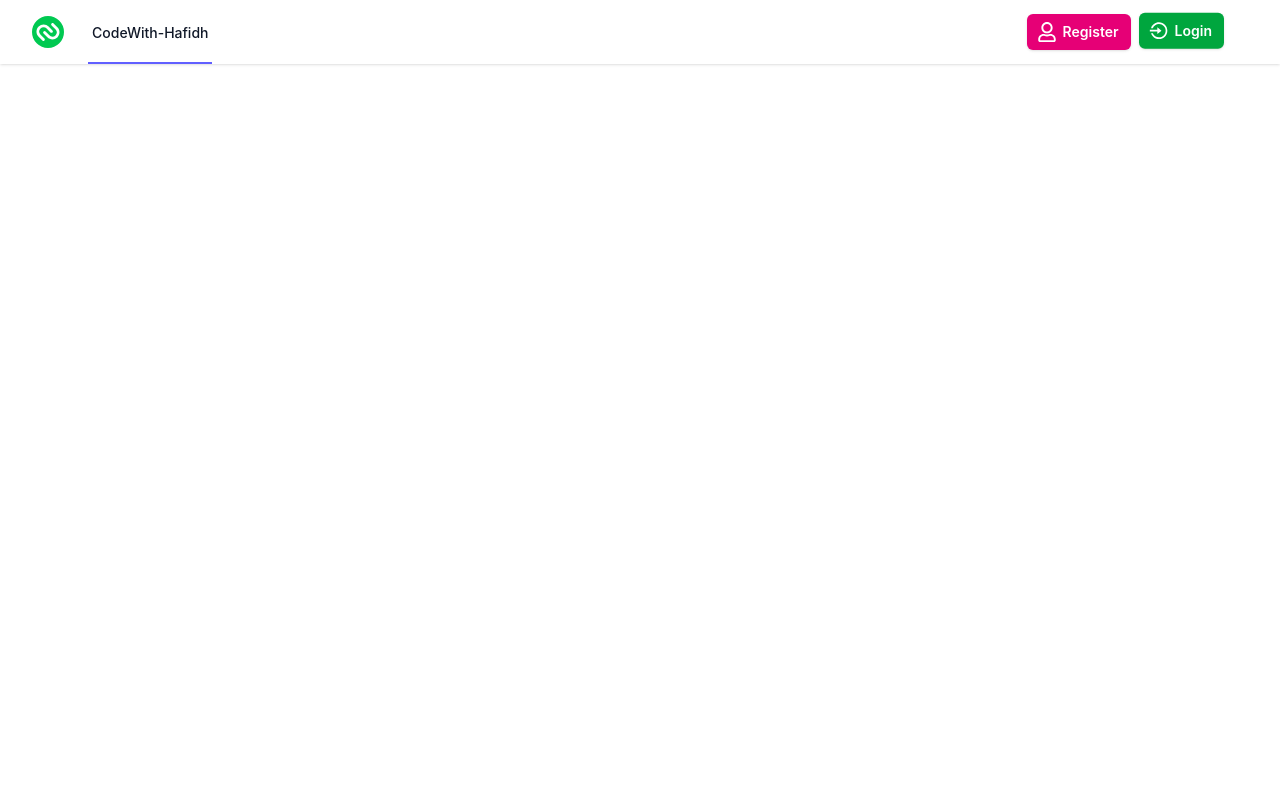
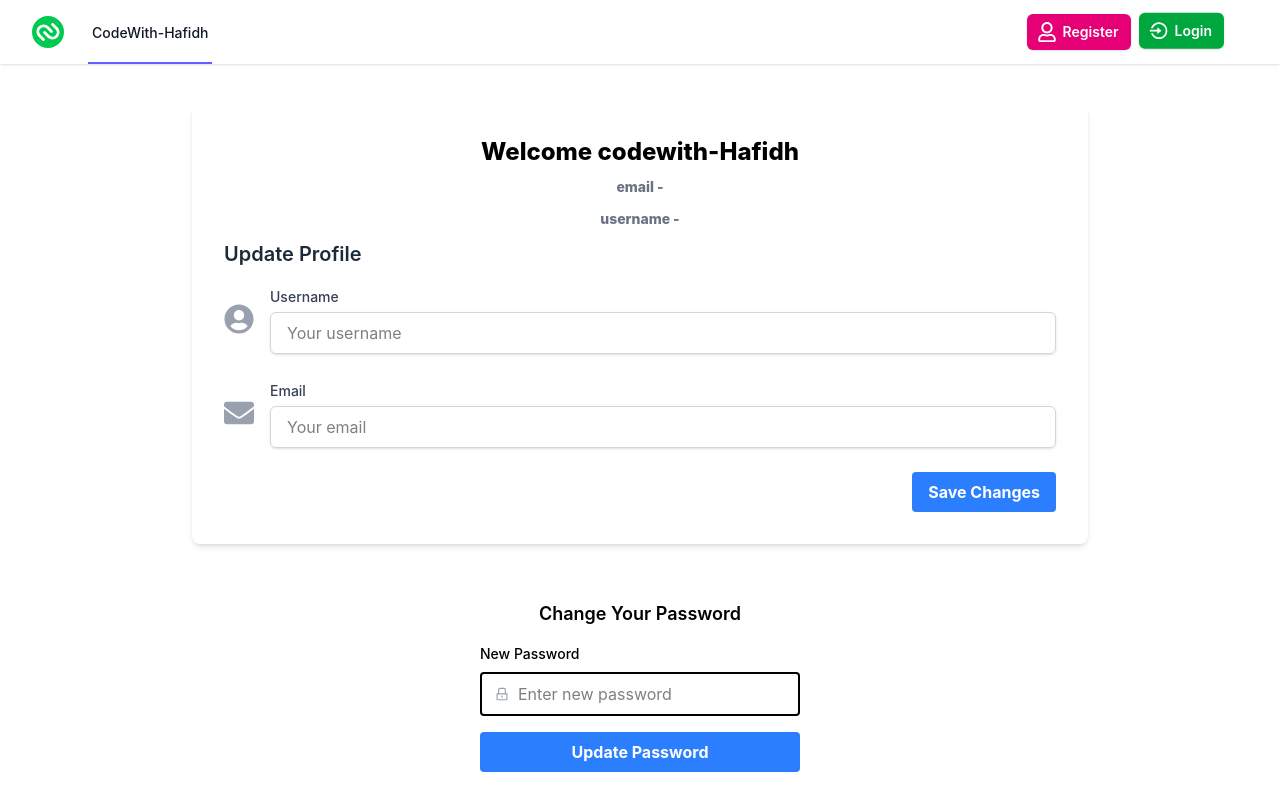
Before and after one commit to hafidh-099/Expense_tracker, a React (Vite) app in the folder expense-tracker-frontend/: page /profile in a window 1280 px wide. Built offline with nearby package versions, Linux system fonts and the light colour scheme; no server answers.

Commit message:
add change password

```diff
--- a/expense-tracker-frontend/src/App.jsx
+++ b/expense-tracker-frontend/src/App.jsx
@@ -11,6 +11,7 @@ import CategoriesList from "./components/Category/CategoriesList";
 import UpdateCategory from "./components/Category/UpdateCategory";
 import TransactionForm from "./components/Transactions/TransactionForm";
 import Dashboard from "./components/Users/Dashboard";
+import UserProfile from "./components/Users/UserProfile";
 
 const App = () => {
   // selector use to get select and get value from slice
@@ -28,6 +29,7 @@ const App = () => {
         <Route path="/update-category/:id" element={<UpdateCategory />} />
         <Route path="/add-transaction" element={<TransactionForm />} />
         <Route path="/dashboard" element={<Dashboard />} />
+        <Route path="/profile" element={<UserProfile />} />
       </Routes>
     </BrowserRouter>
   );
--- a/expense-tracker-frontend/src/components/Users/UpdatePassword.jsx
+++ b/expense-tracker-frontend/src/components/Users/UpdatePassword.jsx
@@ -2,21 +2,29 @@ import React, { useState } from "react";
 import { AiOutlineLock } from "react-icons/ai";
 import { useFormik } from "formik";
 import * as Yup from "yup";
+import { useMutation } from "@tanstack/react-query";
+import { updatePassProfileAPI } from "../../services/profile/ProfileServices";
 const validationSchema = Yup.object({
   password: Yup.string()
     .min(5, "Password must be at least 5 characters long")
     .required("Email is required"),
 });
 const UpdatePassword = () => {
+  const { mutateAsync } = useMutation({
+    mutationFn: updatePassProfileAPI,
+    mutationKey: ["update-password"],
+  });
   const formik = useFormik({
     initialValues: {
-      password: "123456",
+      password: "",
     },
     // Validations
     validationSchema,
     //Submit
     onSubmit: (values) => {
-      console.log(values);
+      mutateAsync(values)
+        .then()
+        .catch((error) => console.log(error));
     },
   });
   return (
@@ -36,7 +44,7 @@ const UpdatePassword = () => {
               id="new-password"
               type="password"
               name="newPassword"
-              {...formik.getFieldProps("email")}
+              {...formik.getFieldProps("password")}
               className="outline-none flex-1"
               placeholder="Enter new password"
             />
--- a/expense-tracker-frontend/src/components/Users/UserProfile.jsx
+++ b/expense-tracker-frontend/src/components/Users/UserProfile.jsx
@@ -2,8 +2,21 @@ import React from "react";
 import { FaUserCircle, FaEnvelope, FaLock } from "react-icons/fa";
 import { useFormik } from "formik";
 import UpdatePassword from "./UpdatePassword";
+import { useMutation, useQuery } from "@tanstack/react-query";
+import {
+  getProfileAPI,
+  updateProfileAPI,
+} from "../../services/profile/ProfileServices";
 
 const UserProfile = () => {
+  const { mutateAsync } = useMutation({
+    mutationFn: updateProfileAPI,
+    mutationKey: ["update-profile"],
+  });
+  const { data } = useQuery({
+    queryFn: getProfileAPI,
+    queryKey: ["get-query"],
+  });
   const formik = useFormik({
     initialValues: {
       email: "",
@@ -12,15 +25,22 @@ const UserProfile = () => {
 
     //Submit
     onSubmit: (values) => {
-      console.log(values);
+      mutateAsync(values)
+        .then()
+        .catch((error) => console.log(error));
     },
   });
   return (
     <>
       <div className="max-w-4xl mx-auto my-10 p-8 bg-white rounded-lg shadow-md">
         <h1 className="mb-2 text-2xl text-center font-extrabold">
-          Welcome Masynctech
-          <span className="text-gray-500 text-sm ml-2">info@gmail.com</span>
+          Welcome codewith-Hafidh
+          <br />
+          <span className="text-gray-500 text-sm ml-2">email - </span>
+          <span className="text-gray-500 text-sm ml-2">{data?.email}</span>
+          <br />
+          <span className="text-gray-500 text-sm ml-2">username - </span>
+          <span className="text-gray-500 text-sm ml-2">{data?.username}</span>
         </h1>
         <h3 className="text-xl font-semibold text-gray-800 mb-4">
           Update Profile
--- /dev/null
+++ b/expense-tracker-frontend/src/services/profile/ProfileServices.js
@@ -0,0 +1,49 @@
+import axios from "axios";
+import { BASE_URL } from "../../utils/Urls";
+import getUserFromStorage from "../../utils/GetToken";
+
+// add category
+export const getProfileAPI = async () => {
+  const response = await axios.get(`${BASE_URL}user/profile`, {
+    headers: {
+      Authorization: `Bearer ${getUserFromStorage()}`,
+    },
+  });
+  //return promise
+  return response.data;
+};
+
+//update
+export const updateProfileAPI = async ({ email, username }) => {
+  const response = await axios.put(
+    `${BASE_URL}user/update-profile`,
+    {
+      email,
+      username,
+    },
+    {
+      headers: {
+        Authorization: `Bearer ${getUserFromStorage()}`,
+      },
+    },
+  );
+  //return promise
+  return response.data;
+};
+
+//update
+export const updatePassProfileAPI = async ({ password }) => {
+  const response = await axios.put(
+    `${BASE_URL}user/update-password`,
+    {
+      password
+    },
+    {
+      headers: {
+        Authorization: `Bearer ${getUserFromStorage()}`,
+      },
+    },
+  );
+  //return promise
+  return response.data;
+};
```
